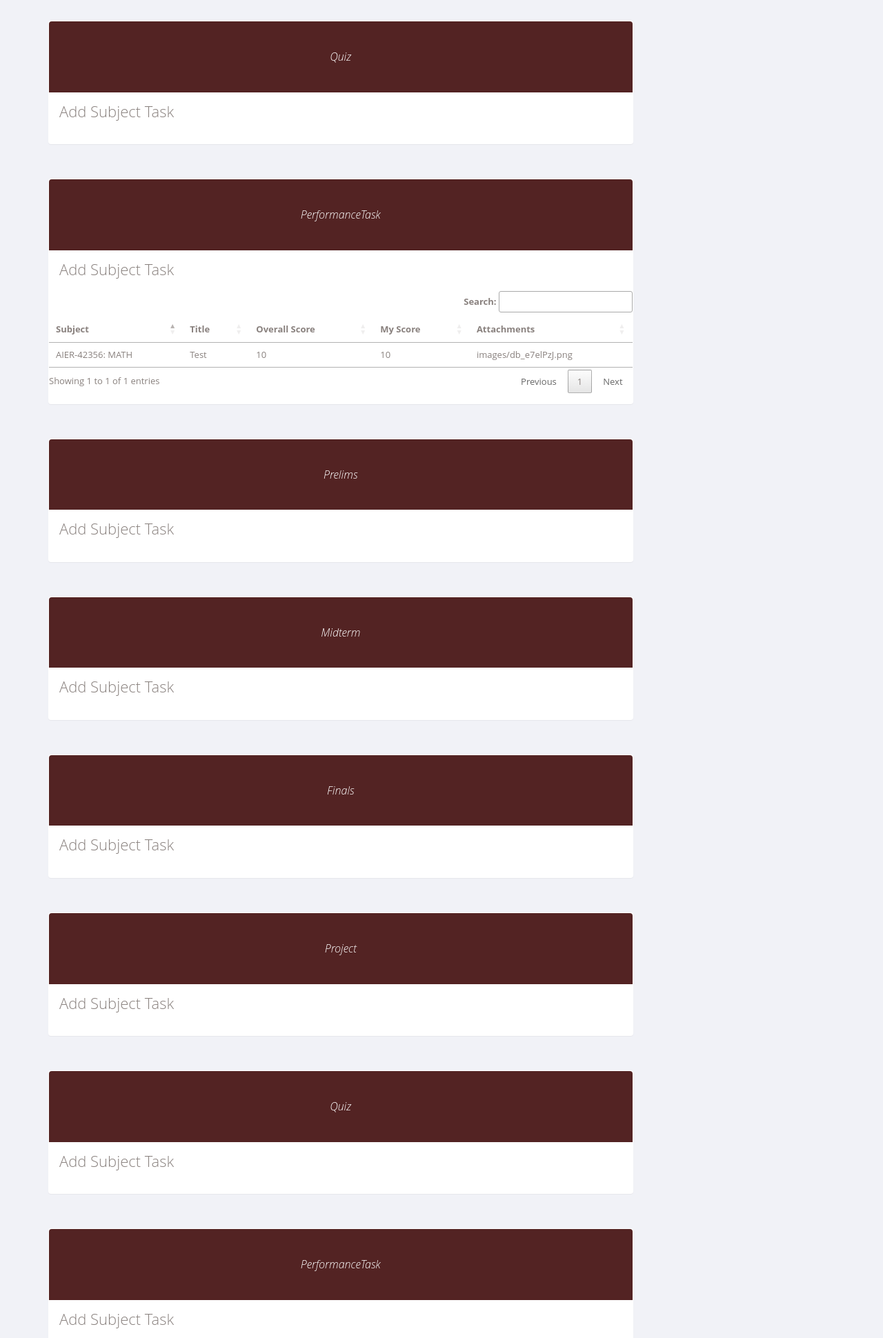
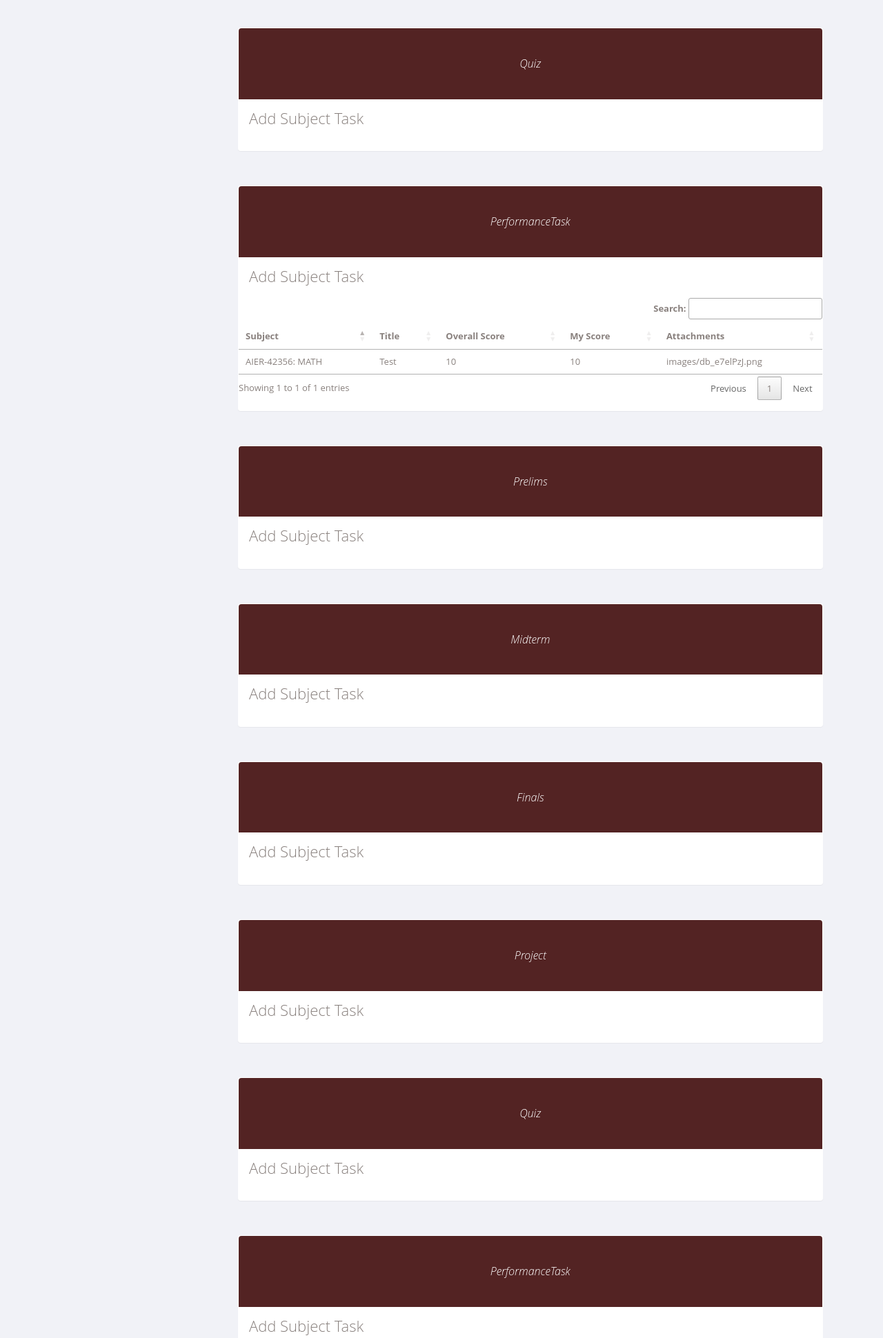
Before and after one commit to John-teology/StudentPortfolio, a Django app: template Eportfolio/templates/studentSubject.html in a window 1280 px wide; the page is wider, and only the part inside the window is pictured. Shown: the top 1940 px of that part at 69% size. Run offline with Django 3.2, Linux system fonts and the light colour scheme; the template is opened without the code that fills it: values that come from a table or form of the project are taken from there, others are empty; data comes from the database, SQL or seed files in the repository; both versions use the stored data as it was after the commit; some libraries are stand-ins or nearby versions.

Commit message:
'centerSubject'

```diff
--- a/Eportfolio/templates/studentProfile.html
+++ b/Eportfolio/templates/studentProfile.html
@@ -481,6 +481,7 @@
             </ul>
           </div>
         </div>
+
         <div class="profile-info col-md-9" id="profilePage">
 
         <div class="panel">
@@ -634,6 +635,9 @@
               </table>
             </div>
         </div>
+      </div>
+    </div>
+
 
 
 
--- a/Eportfolio/templates/studentSubject.html
+++ b/Eportfolio/templates/studentSubject.html
@@ -122,8 +122,9 @@
         color: #797979;
         background: #f1f2f7;
         font-family: "Open Sans", sans-serif;
-        padding: 0px !important;
         margin: auto;
+        width: 50%;
+        padding: 10px;
         font-size: 13px;
         text-rendering: optimizeLegibility;
         -webkit-font-smoothing: antialiased;
@@ -548,7 +549,6 @@
         {% endfor %}
       </div>
     </div>
-  </body>
 
 
 
```
Also changed, not shown: db.sqlite3. Lines whose indentation alone changed are shown as unchanged.
